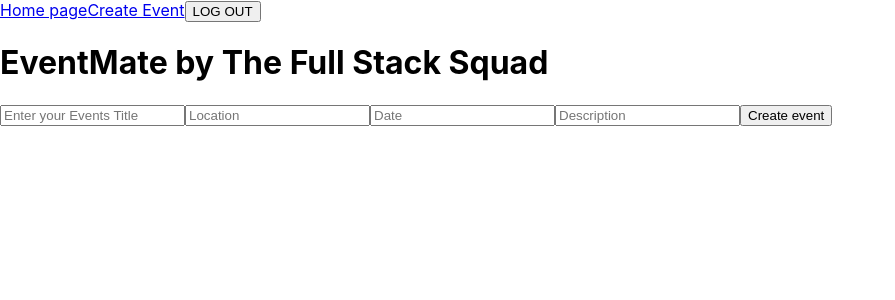
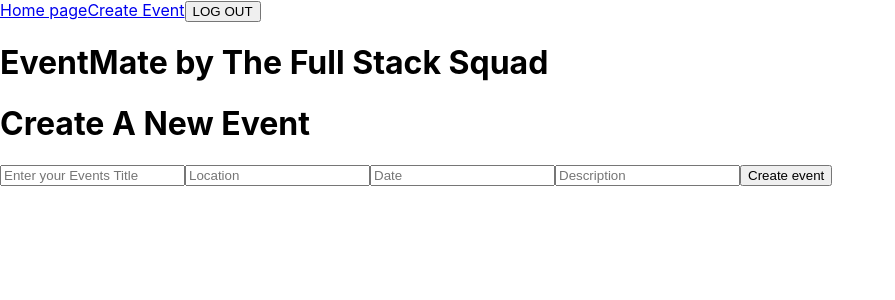
Before and after one commit to purpett/eventMate, a React (Create React App) app in the folder eventmate-frontend/: page /CreateEventPage in a window 1280 px wide. Shown: the top 300 px of the page, without its empty margins (0-895 px from the left). Built offline with nearby package versions, Linux system fonts and the light colour scheme.

Commit message:
added comments to create event page

```diff
--- a/eventmate-frontend/src/components/CreateEventPage.js
+++ b/eventmate-frontend/src/components/CreateEventPage.js
@@ -3,40 +3,41 @@
 import { useState } from "react"
 
 export default function CreateEventPage() {
+
+  //create a state to hold the values from the input fields
   const [createdEvent, setCreatedEvent] = useState({
   title: "",
   description: "",
   location: "",
   date: "",
-  // organiser: "Miles",
   comments: [],
   attendees: []
 
   })
 
+  // function to call the post create event api with the new state which has just been set
   function createOneEvent() {
     createEvent(createdEvent)
       .then((event) => event.json())
       .then((data => console.log(data)))
 
-      console.log(createdEvent)
+      // console.log(createdEvent)
   }
 
+  // function to get the values from the input fields and map those into the relevant state object fields
   function handleTextInput (e) {
     setCreatedEvent({ ...createdEvent, [e.target.name]: e.target.value });
-    console.log(createdEvent);
+  //   console.log(createdEvent);
   }
 
   return (
     <div>
+      <h1>Create A New Event</h1>
       <form>
         <input name='title' onChange={handleTextInput} placeholder="Enter your Events Title"></input>
         <input name='location' onChange={handleTextInput} placeholder="Location"></input>
         <input name='date' onChange={handleTextInput} placeholder="Date"></input>
         <input name='description' onChange={handleTextInput} placeholder="Description"></input>
-
-
-
         <button onClick={(e) => {
           e.preventDefault();
           createOneEvent()
```
